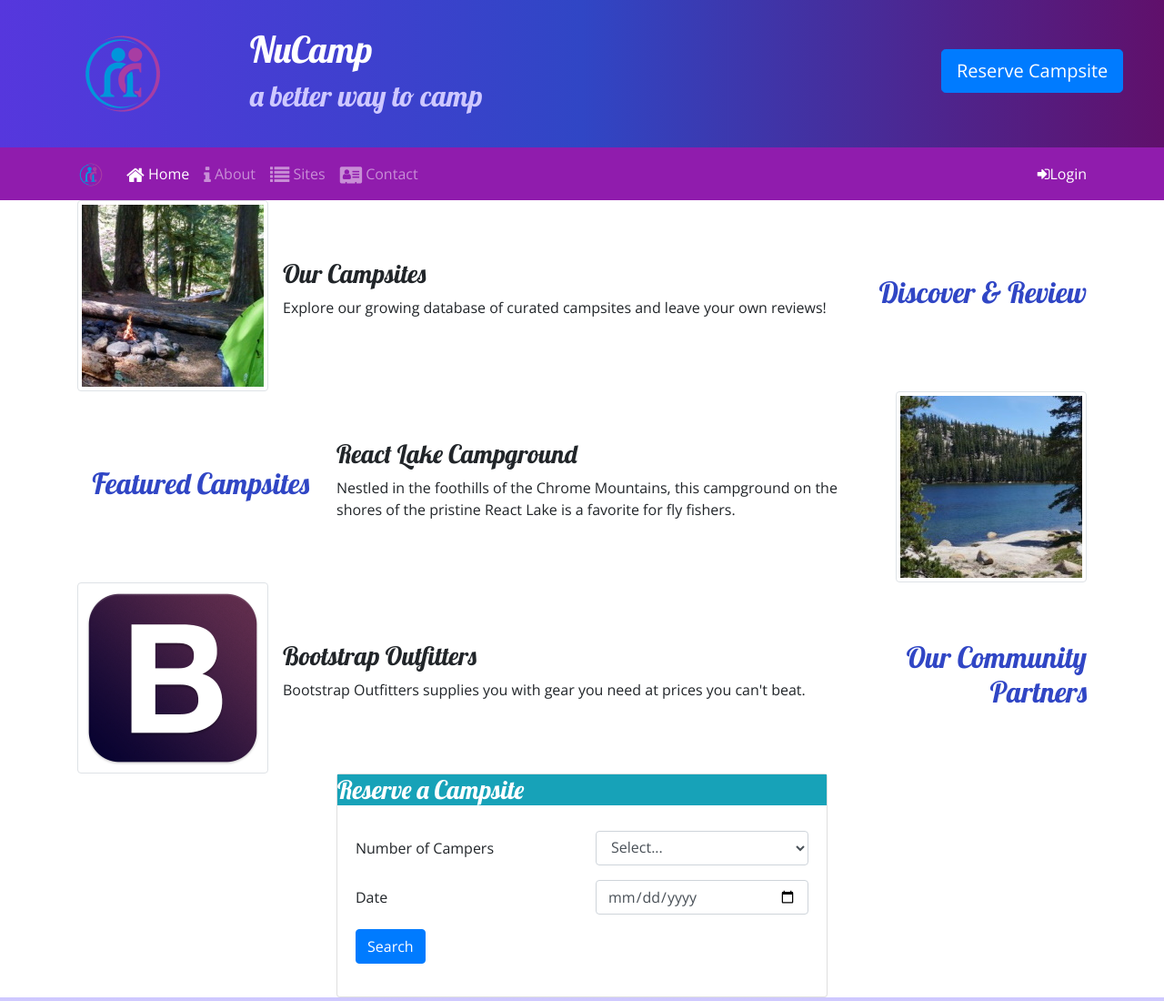
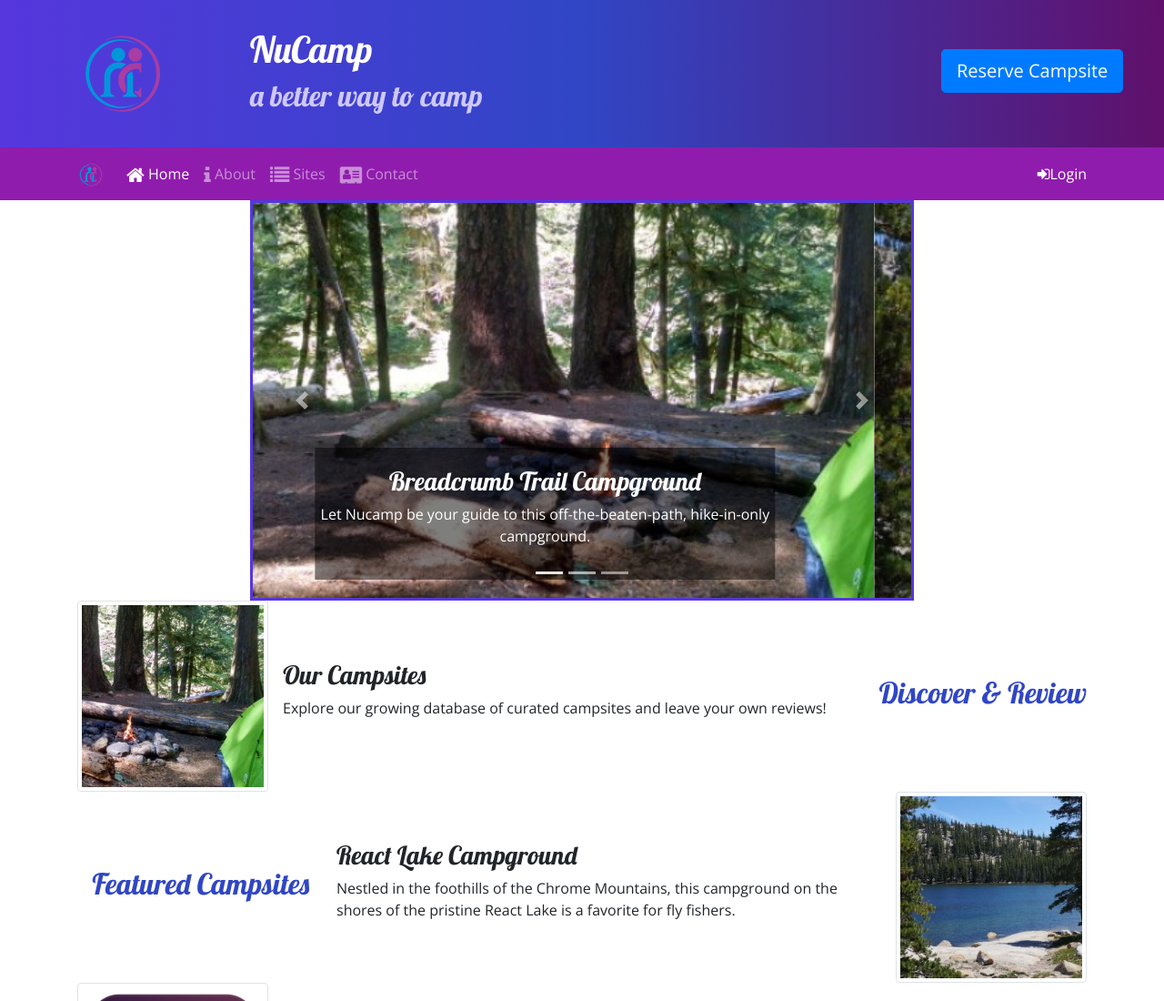
Before and after one commit to Markolito/nucamp-bootstrap, a website: page index.html in a window 1280 px wide. Shown: the top 1100 px of the page at 91% size. Drawn offline with nearby package versions, Linux system fonts and the light colour scheme.

Commit message:
carousel

```diff
--- a/css/styles.css
+++ b/css/styles.css
@@ -36,6 +36,15 @@ footer {
     background-color: #901CAD;
 }
 
+.carousel-caption {
+    background-color: rgba(0, 0, 0, 0.5);
+
+}
+
+.carousel {
+    border: solid #5637DD;
+}
+
 .site-footer{
     background-image: linear-gradient(#CEC8FF, white);
     padding: 20px 0;
--- a/index.html
+++ b/index.html
@@ -98,6 +98,49 @@
     </div>
 
     <div class= "container">
+        <div class="row row-content">   <!--carousel-->
+            <div class="col-md-8 mx-auto">
+                <div id="homeCarousel" class="carousel slide" data-ride="carousel">
+                    <ol class="carousel-indicators">
+                        <li data-target="#homeCarousel" data-slide-to="0" class="active"></li>
+                        <li data-target="#homeCarousel" data-slide-to="1"></li>
+                        <li data-target="#homeCarousel" data-slide-to="2"></li>
+                    </ol>
+                    <div class="carousel-inner">
+                        <div class="carousel-item active">
+                            <img class="d-block w-100" src="img/breadcrumb-trail.jpg" alt="Breadcrumb Trail Campground" />
+                            <div class="carousel-caption">
+                                <h3>Breadcrumb Trail Campground</h3>
+                                <p class="d-none d-sm-block"> Let Nucamp be your guide to this off-the-beaten-path, hike-in-only campground. </p>
+                            </div>
+                        </div>
+                        <div class="carousel-item">
+                            <img class="d-block w-100" src="img/react-lake.jpg" alt="React Lake Campground" />
+                            <div class="carousel-caption">
+                                <h3>React Lake Campground</h3>
+                                <p class="d-none d-sm-block"> Nestled in the foothills of the Chrome Mountains, this campground on the shores of the pristine React Lake is a favorite for fly fishers. </p>
+                            </div>
+                        </div>
+                        <div class="carousel-item">
+                            <img class="d-block w-100" src="img/chrome-river.jpg" alt="Chrome River Campground" />
+                            <div class="carousel-caption">
+                                <h3>Chrome River Campground</h3>
+                                <p class="d-none d-sm-block"> Spend a few sunny days and starry nights beneath a canopy of old-growth firs at this enchanting spot by the Chrome River. </p>
+                            </div>
+                        </div>
+                    </div><!--carousel inner-->
+                    <a class="carousel-control-prev" href="#homeCarousel" role="button" data-slide="prev">
+                        <span class="carousel-control-prev-icon"></span>
+                        <span class="sr-only">Previous</span>
+                    </a>
+                    <a class="carousel-control-next" href="#homeCarousel" role="button" data-slide="next">
+                        <span class="carousel-control-next-icon"></span>
+                        <span class="sr-only">Next</span>
+                    </a>
+                </div>
+            </div>
+        </div>
+
         <div class= "row row-content align-items-center">
             <div class= "col-sm-4 order-sm-last col-md-3">
                 <h2 class="text-sm-right">Discover & Review</h2>
```
Also changed, not shown: aboutus.html (+1 -1 lines).
